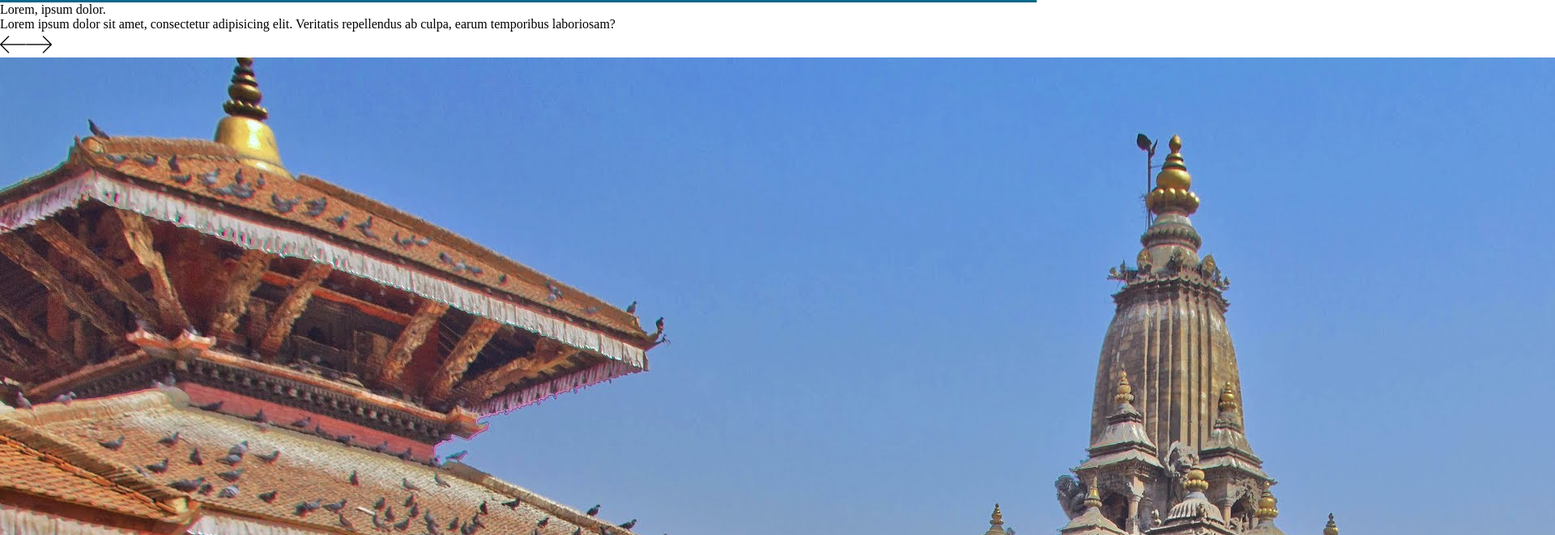
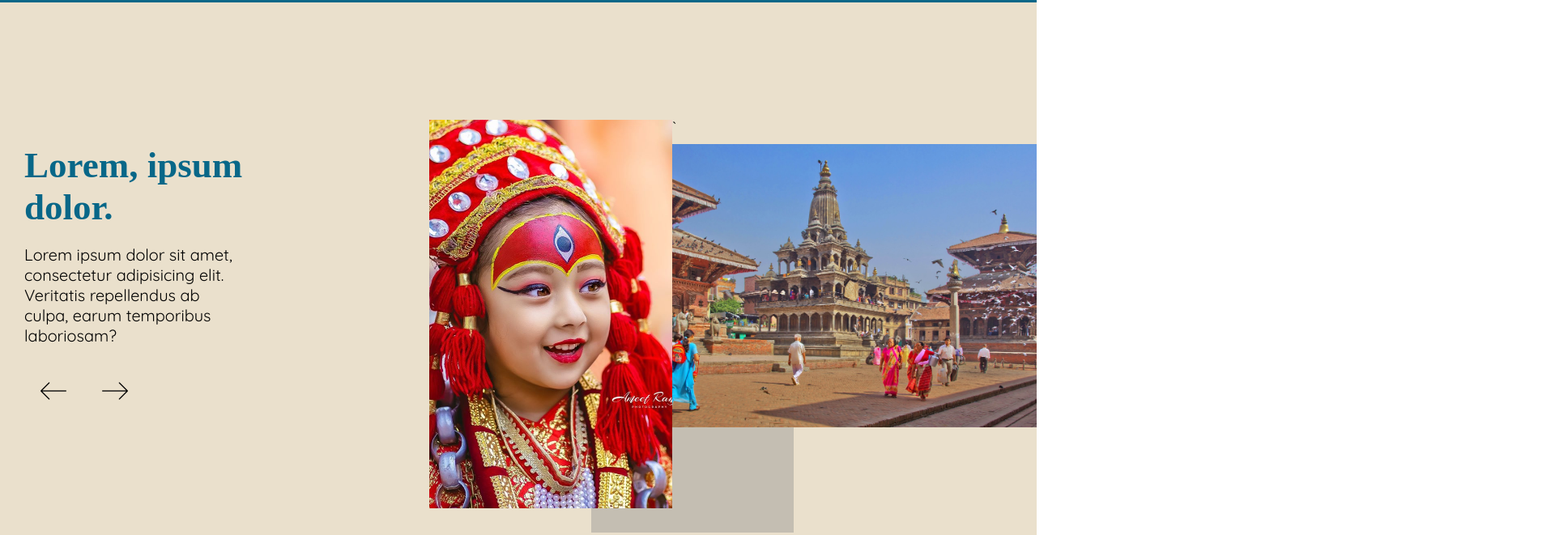
Before and after one commit to yubrajbhandari923/yubrajbhandari923.github.io, a plain HTML site: page index.html in a window 1280 px wide. Shown: the part 6671-7332 px from the top of the page at 81% size, 1920 px wide, since content can reach past the window. Drawn offline with Linux system fonts and the light colour scheme; a script that the page names is missing; a web font is replaced by a local one.

Commit message:
slide made without js

```diff
--- a/index.css
+++ b/index.css
@@ -353,4 +353,86 @@ transition: 2s;
     width:calc(100vw - 500px);
     height: 100vh;
     position: relative;
-} */
+}
+.slides{
+    display: grid;
+    align-items: center;
+    justify-content: center;
+    width:100vw;
+    min-height: 100vh;
+    background: var(--c1);
+}
+.slides__container{
+    width:100%;
+    display: flex;
+    justify-content: space-evenly;
+
+
+}
+.slides__textArea{
+    max-width: 300px ;
+    display: flex;
+    flex-direction: column;
+    padding: 20px ;
+    margin-right: 200px ;
+}
+.slides__headerText{
+    font: 45px montserrat;
+    font-weight: bolder;
+    color: var(--c2);
+    margin: 10px;
+}
+.slides__contentText{
+    font: 20px quicksand;
+    margin: 10px;
+}
+.slides__nav{
+    margin: 10px;
+}
+.slides__navButton{
+    margin: 10px;
+    display: inline-block;
+    padding: 10px ;
+    border-radius: 100%;
+    cursor: pointer ;
+
+}
+.slides__navButton:hover {
+    background: #bebebe;
+}
+.slides__photoArea{
+    display: grid;
+    justify-content: center;
+    align-items: center;
+
+}
+.slides__photoArea__container{
+    display: grid;
+    grid-template-columns: 200px 50px 50px 150px 300px;
+    grid-template-rows: 30px 100px 250px 100px 30px;
+}
+.slides__horPhoto{
+    grid-area: 2 / 3 / 4 / 6;
+    z-index:6;
+}
+.slides__verPhoto{
+    grid-area: 1 / 1 / 5 / 4;
+    z-index:7;
+}
+.slides__horPhoto, .slides__verPhoto {
+    display:flex;
+    overflow: hidden;
+}
+.slides__horPhoto:hover, .slides__verPhoto:hover{
+    z-index:8;
+}
+.slides__bgShade {
+    grid-area: 3 / 2 / 6 / 5;
+    background: #c4beb2 ;
+    z-index:5;
+}
+.slides__photoArea__container img{
+    width:100%;
+    height: 100%;
+    object-fit: cover;
+}
--- a/index.html
+++ b/index.html
@@ -105,7 +105,7 @@
     </section>
     <section class="slides">
         <div class="slides__container">
-            <div class="slides_textArea">
+            <div class="slides__textArea">
                 <div class="slides__headerText">Lorem, ipsum dolor.</div>
                 <div class="slides__contentText">Lorem ipsum dolor sit amet, consectetur adipisicing elit. Veritatis repellendus ab culpa, earum temporibus laboriosam?</div>
                 <div class="slides__nav">
@@ -114,9 +114,11 @@
                 </div>
             </div>
             <div class="slides__photoArea">
-                <div class="slides__horPhoto"><img src="img/krishna_mandir.jpg" alt="danphe"><img src="img/fewa1.jpg" alt=""></div>
-                <div class="slides__verPhoto"><img src="img/Kumari.jpg" alt="danphe"><img src="img/Manag.jpg" alt=""></div>
-                <div class="slides__bgShade"></div>
+                <div class="slides__photoArea__container">
+                    <div class="slides__horPhoto"><img src="img/krishna_mandir.jpg" alt="danphe"></div>
+                    <div class="slides__verPhoto"><img src="img/Kumari.jpg" alt="danphe">        </div>
+                    <div class="slides__bgShade"></div>`
+                </div>
             </div>
         </div>
     </section>
```
